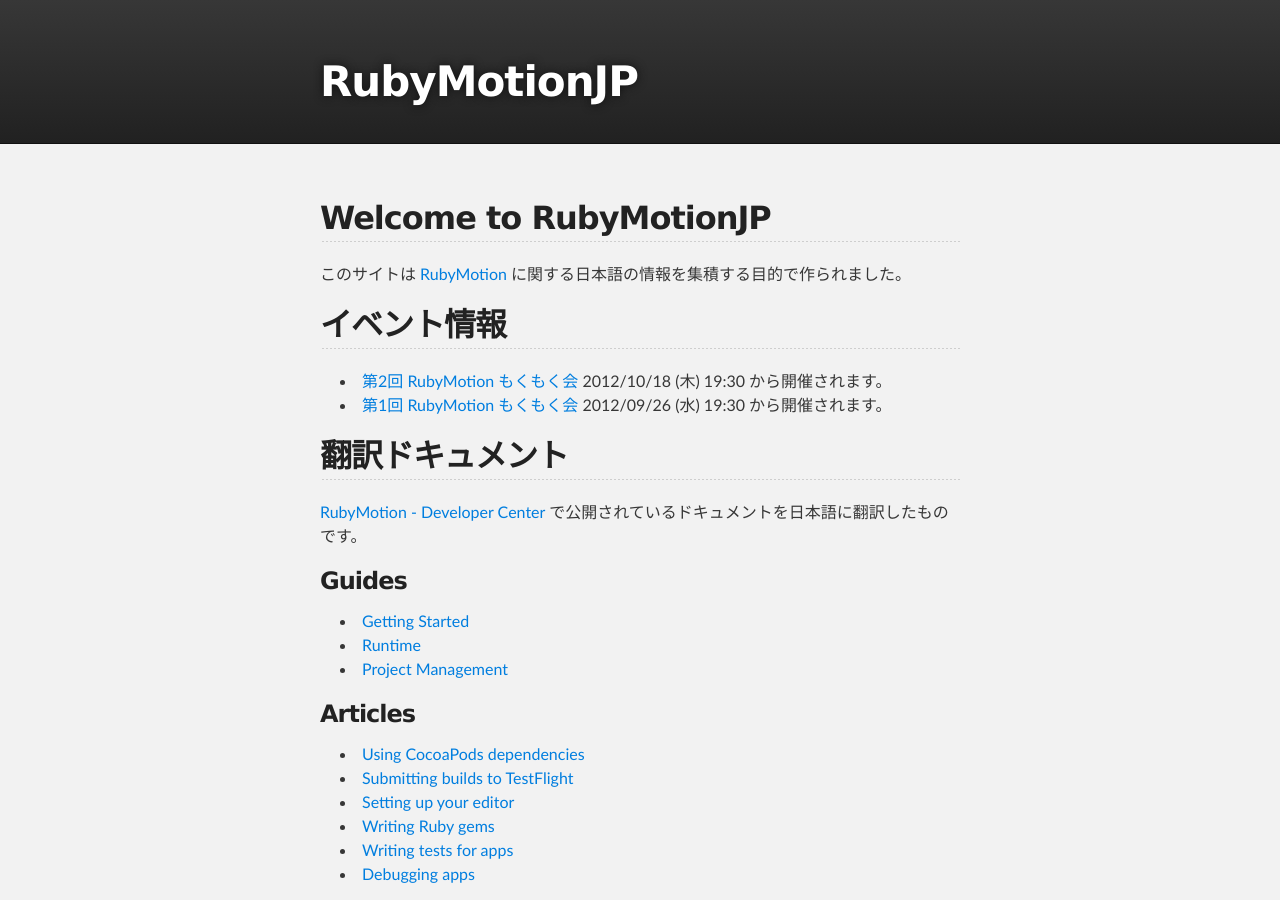
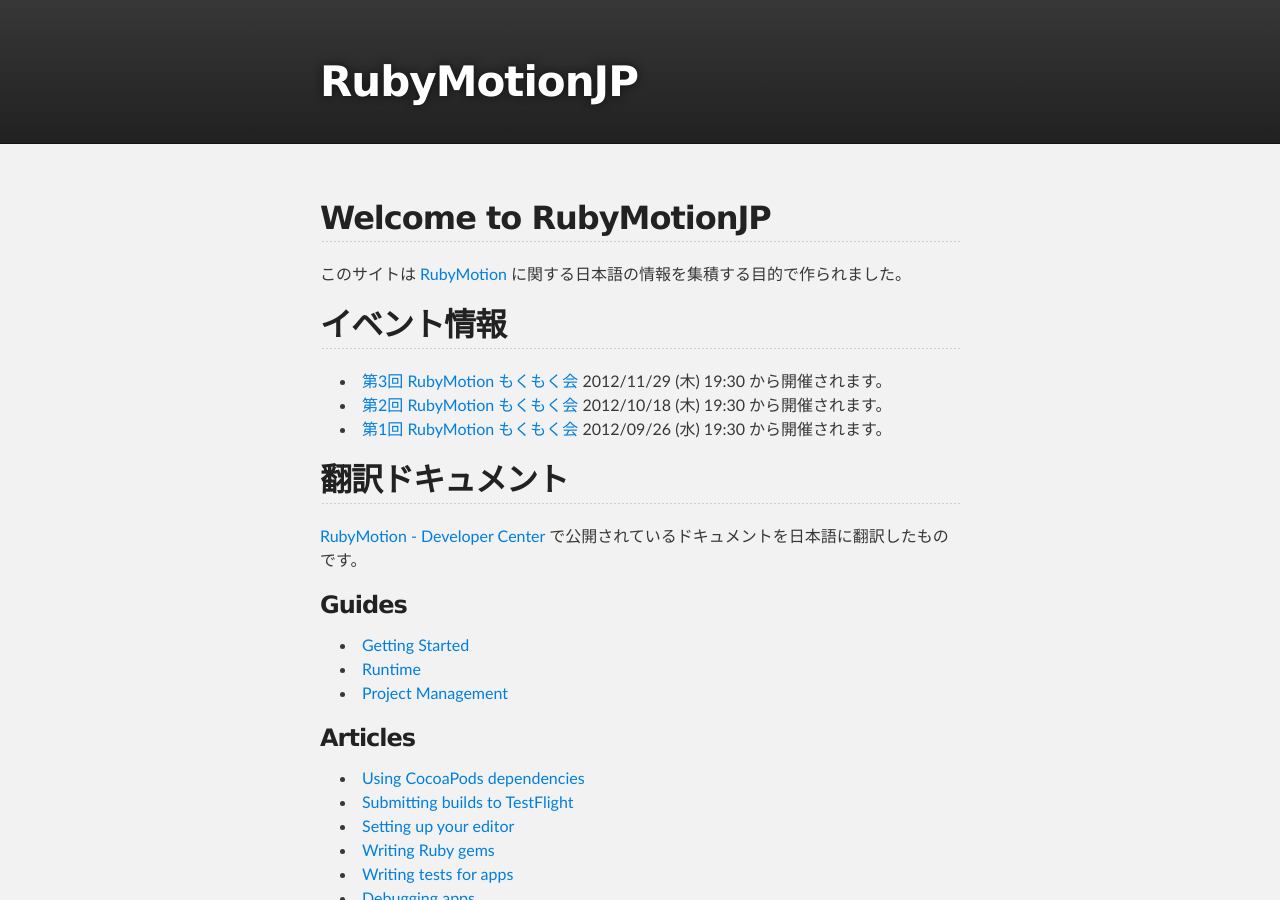
Before and after one commit to RubyMotionJP/rubymotionjp.github.com, a Jekyll site: the page built from index.md, in a window 1280 px wide and 900 px high. Built offline with Jekyll 4.4.1, drawn with Linux system fonts in a browser that asks for light colours.

Commit message:
add the information about "RubyMotion もくもく会"

```diff
--- a/index.md
+++ b/index.md
@@ -8,6 +8,8 @@
 このサイトは [RubyMotion](http://www.rubymotion.com/) に関する日本語の情報を集積する目的で作られました。
 
 ## イベント情報
+- [第3回 RubyMotion もくもく会](http://connpass.com/event/1364/)
+2012/11/29 (木) 19:30 から開催されます。
 - [第2回 RubyMotion もくもく会](http://connpass.com/event/1201/)
 2012/10/18 (木) 19:30 から開催されます。
 - [第1回 RubyMotion もくもく会](http://connpass.com/event/1039/)
```
